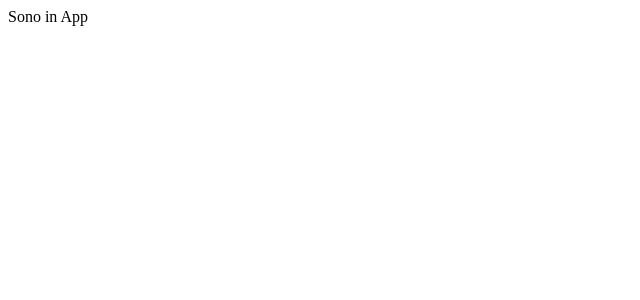
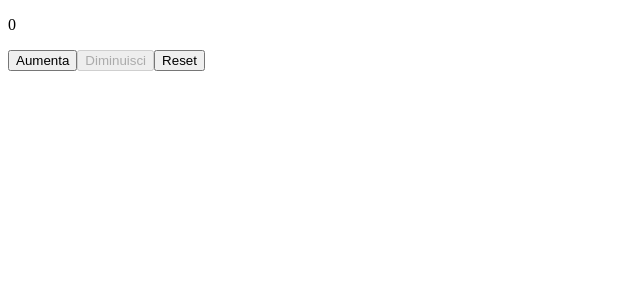
Before and after one commit to AngelaFerraro18/esercizi-react-avanzato, a React (Vite) app: page / in a window 1280 px wide. Shown: the top 300 px of the page, without its empty margins (0-640 px from the left). Built offline with nearby package versions, Linux system fonts and the light colour scheme.

Commit message:
add: implement counter functionality with increment, decrement, and reset

```diff
--- a/src/App.jsx
+++ b/src/App.jsx
@@ -1,11 +1,32 @@
+import { useState } from "react"
 
 
 function App() {
 
+  // variabile di stato per gestire il contatore
+  const [count, setCount] = useState(0);
+
+  // funzione per incrementare i numeri
+  function increaseNumber() {
+    setCount(prev => prev + 1);
+  }
+
+  // funzione per diminuire i numeri
+  function decreaseNumber() {
+    setCount(prev => prev - 1);
+  }
+
+  // funzione per resettare i numeri
+  function resetNumber() {
+    setCount(0);
+  }
 
   return (
     <>
-      Sono in App
+      <p>{count}</p>
+      <button onClick={increaseNumber}>Aumenta</button>
+      <button onClick={decreaseNumber} disabled={count === 0}>Diminuisci</button>
+      <button onClick={resetNumber}>Reset</button>
     </>
   )
 }
```
Also changed, not shown: 1 other file (tests, documents, lock files or other folders).
